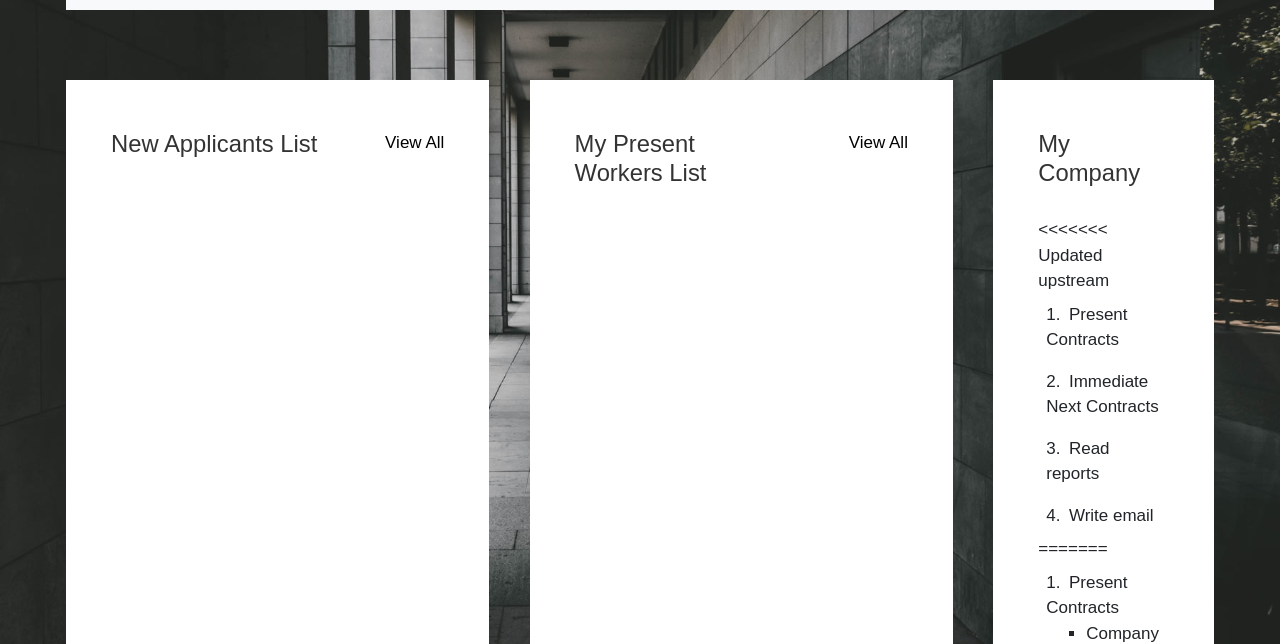
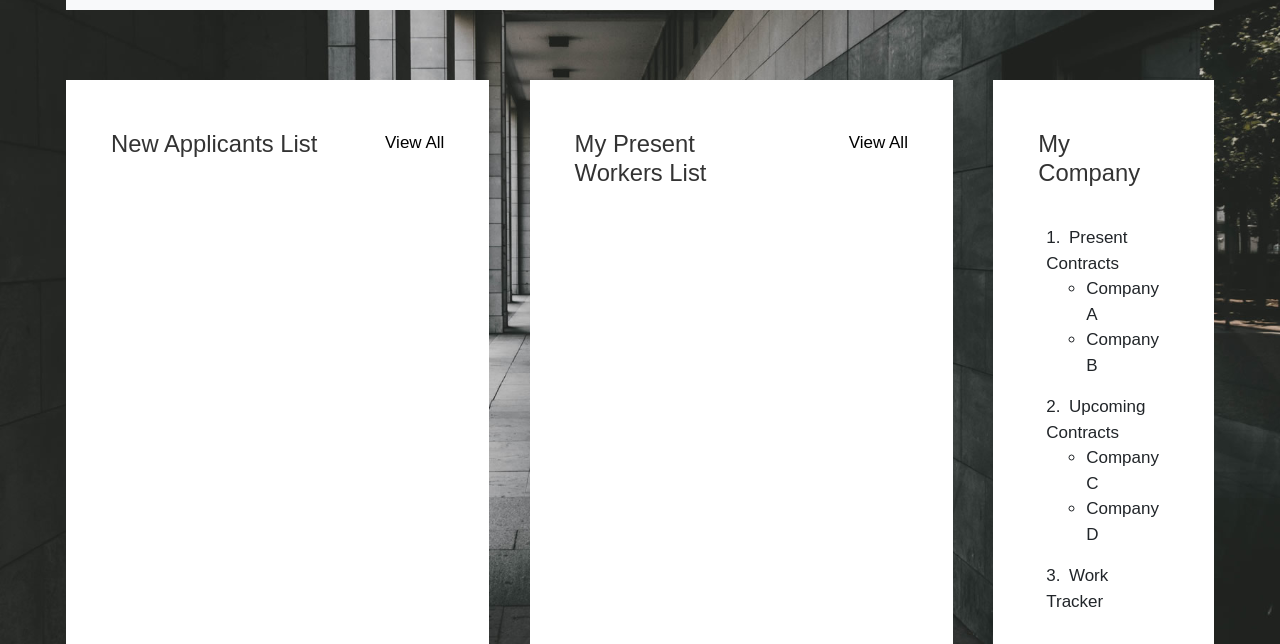
Before and after one commit to iamsid2/WorkExo, a plain HTML site: page templates/dashboard.html in a window 1280 px wide. Shown: the part 156-800 px from the top of the page. Drawn offline with nearby package versions, Linux system fonts and the light colour scheme; no server answers.

Commit message:
dashboard changed

```diff
--- a/templates/dashboard.html
+++ b/templates/dashboard.html
@@ -242,14 +242,6 @@
         <div class="tm-col tm-col-small">
           <div class="bg-white tm-block h-100">
             <h2 class="tm-block-title">My Company</h2>
-<<<<<<< Updated upstream
-            <ol class="tm-list-group">
-              <li class="tm-list-group-item">Present Contracts</li>
-              <li class="tm-list-group-item">Immediate Next Contracts</li>
-              <li class="tm-list-group-item">Read reports</li>
-              <li class="tm-list-group-item">Write email</li>
-
-=======
             <ol class="tm-list-group" >
               <li class="tm-list-group-item">Present Contracts
                 <ul>
@@ -263,7 +255,6 @@
                   <li>Company D</li>
                 </ul></li>
               <li class="tm-list-group-item">Work Tracker</li>
->>>>>>> Stashed changes
             </ol>
           </div>
         </div>
```
